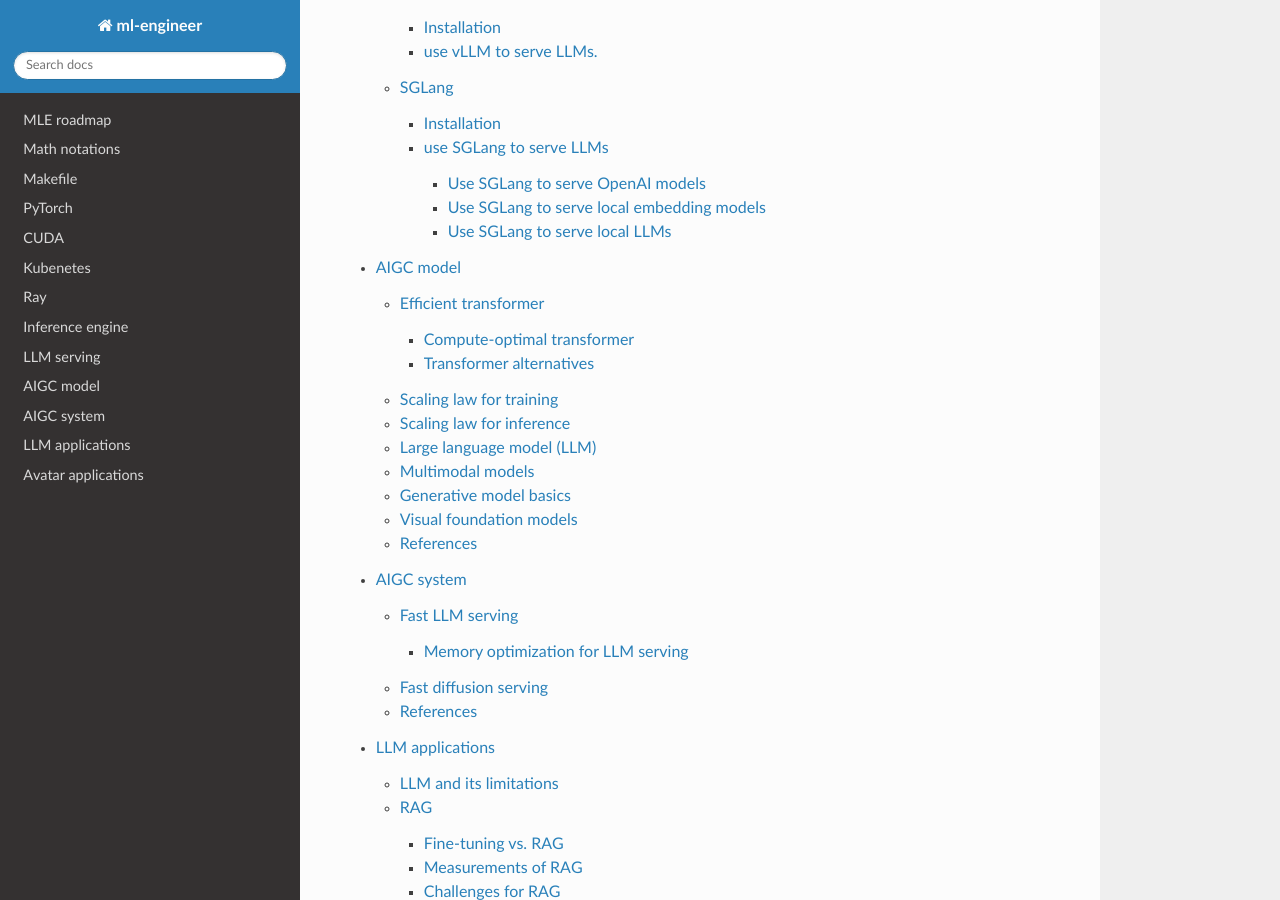
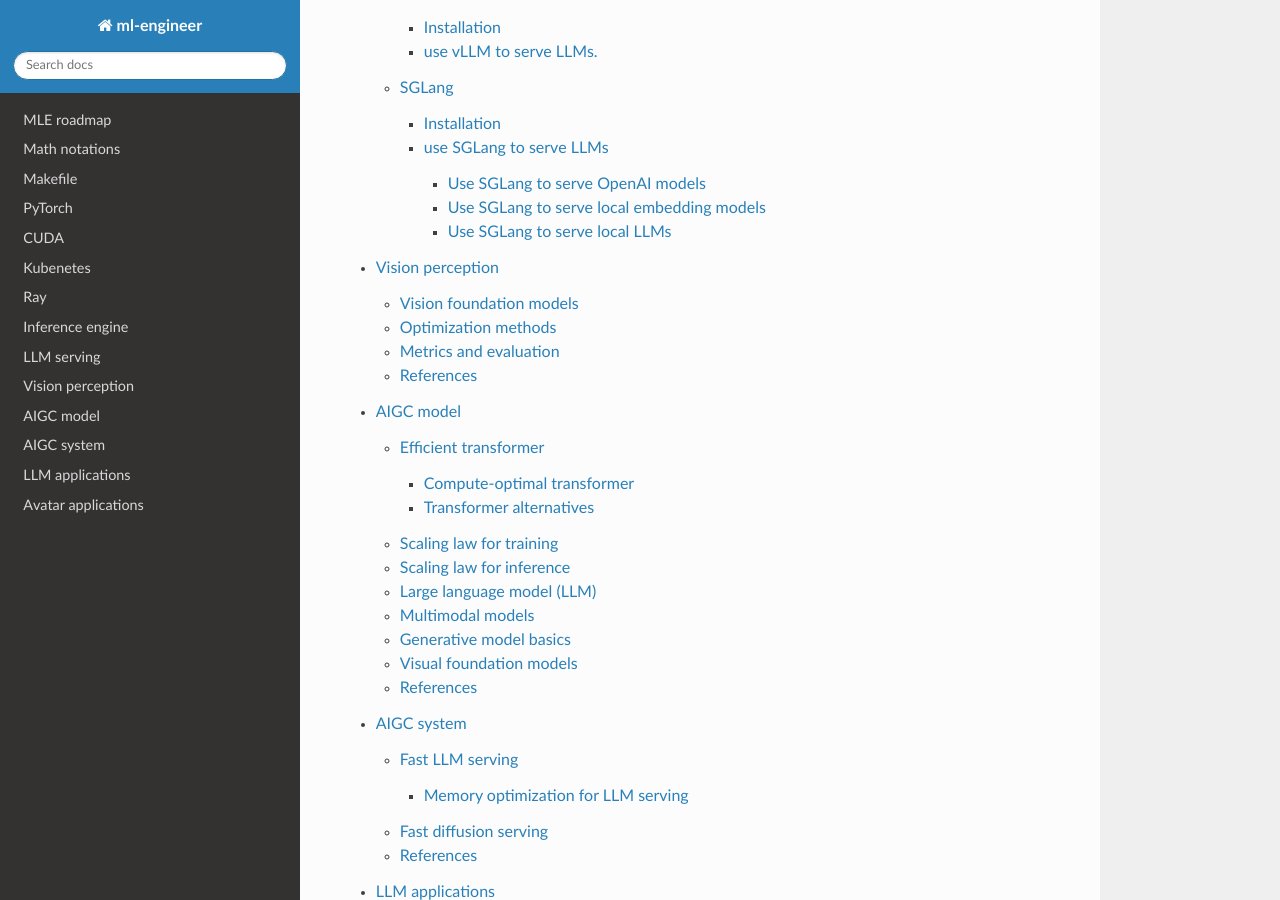
Before and after one commit to Jason-cs18/ml-engineer, a Sphinx documentation site: the page built from docs/source/index.rst, in a window 1280 px wide and 900 px high, scrolled down 2060 px. Built offline with Sphinx 7.4.7 and the Read the Docs theme 3.1.0, drawn with Linux system fonts in a browser that asks for light colours.

Commit message:
update vision perception

```diff
--- a/docs/source/index.rst
+++ b/docs/source/index.rst
@@ -17,6 +17,7 @@
    ray
    inference
    llm_serve
+   vision_perception
    aigc_model
    aigc_system
    llm_app
--- a/docs/source/roadmap.rst
+++ b/docs/source/roadmap.rst
@@ -27,7 +27,7 @@
    * - Ray
      - Distributed computing platform
      - TBD
-   * - LLM Serving
+   * - LLM serving
      - Inference engines for LLMs
      - ✅
    * - Inference engines
@@ -36,6 +36,9 @@
    * - AIGC model
      - Scaling laws, efficient transformers, generative models, etc.
      - TBD
+   * - Vision perception
+     - Vision foundation models
+     - WIP
    * - AIGC system
      - Fast LLM serving and efficient diffusion serving.
      - TBD
--- /dev/null
+++ b/docs/source/vision_perception.rst
@@ -0,0 +1,16 @@
+=================
+Vision perception
+=================
+Vision perception aims to understand the environment through images and videos. Driven by cross-modal learning and multimodal models, vision perception models have zero-shot capabilities and thus can be applied to many different tasks. In this section, we will introduce some popular vision perception models and their optimization methods.
+
+Vision foundation models
+-------------------------
+
+Optimization methods
+----------------------
+
+Metrics and evaluation
+----------------------
+
+References
+----------
```
